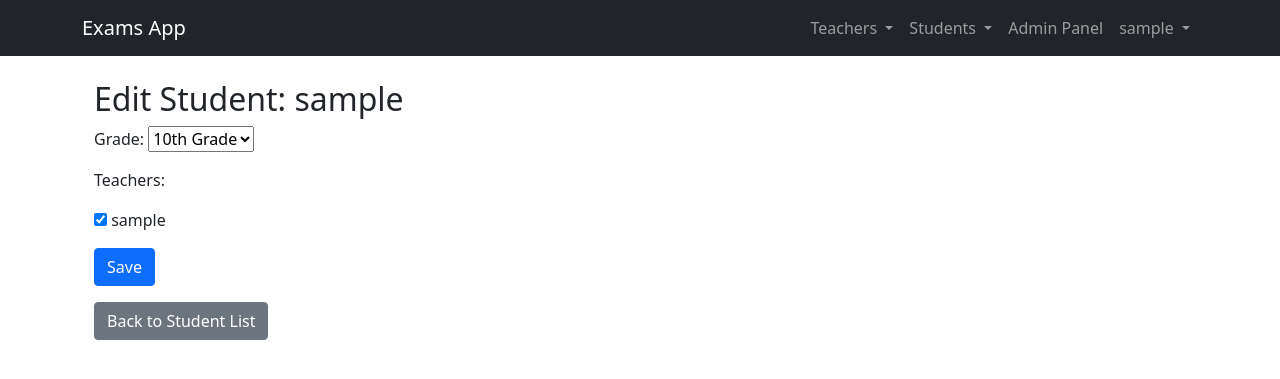
After one commit to zsbati/ExamSystem, a Django app: page /students/1/edit/ in a window 1280 px wide. The commit adds this page. Shown: the top 379 px of the page. Run offline with Django 4.2, Linux system fonts and the light colour scheme; a user stored in the database is signed in; tables that the repository leaves empty hold one stand-in row (values such as "Sample post").

Commit message:
Multiple teachers for one students, editable.

```diff
--- a/exams/admin.py
+++ b/exams/admin.py
@@ -2,6 +2,11 @@ from django.contrib import admin
 from django.contrib.auth.admin import UserAdmin
 from django.contrib.auth.models import User
 from .models import Student, Teacher
+
+
+class TeacherInline(admin.TabularInline):
+    model = Student.teachers.through
+    extra = 1
 
 
 class TeacherAdmin(admin.ModelAdmin):
@@ -18,6 +23,7 @@ class StudentAdmin(admin.ModelAdmin):
     list_display = ('user', 'grade', 'get_teachers', 'get_email')
     list_filter = ('grade',)
     search_fields = ('user__username', 'user__email')
+    inlines = [TeacherInline]
 
     def get_teachers(self, obj):
         return ", ".join([teacher.user.username for teacher in obj.teachers.all()])
--- a/exams/forms.py
+++ b/exams/forms.py
@@ -56,3 +56,11 @@ class QuestionForm(forms.ModelForm):
     class Meta:
         model = Question
         fields = ['question_text', 'correct_answer', 'answer_choices']
+
+
+class StudentForm(forms.ModelForm):
+    teachers = forms.ModelMultipleChoiceField(queryset=Teacher.objects.all(), required=False, widget=forms.CheckboxSelectMultiple)
+
+    class Meta:
+        model = Student
+        fields = ['grade', 'teachers']
--- a/exams/urls.py
+++ b/exams/urls.py
@@ -1,6 +1,7 @@
 from django.urls import path
 from django.contrib.auth import views as auth_views
 from . import views
+from .views import edit_student  # Add this import
 
 urlpatterns = [
     path('', views.home, name='home'),
@@ -10,11 +11,12 @@ urlpatterns = [
     path('change-password/', views.change_own_password, name='change_own_password'),
     path('students/', views.student_list, name='student_list'),
     path('students/create/', views.create_student, name='create_student'),
+    path('students/<int:student_id>/edit/', views.edit_student, name='edit_student'),
     path('students/<int:student_id>/delete/', views.delete_student, name='delete_student'),
     path('students/<int:student_id>/change-password/', views.change_student_password, name='change_student_password'),
     path('teachers/', views.teacher_list, name='teacher_list'),
     path('teachers/create/', views.create_teacher, name='create_teacher'),
     path('teachers/<int:teacher_id>/change-password/', views.change_teacher_password, name='change_teacher_password'),
-    path('exams/create/', views.create_exam, name='create_exam'),  # New URL pattern for creating exams
-    path('teacher/homepage/', views.teacher_homepage, name='teacher_homepage'),  # New URL pattern for teacher homepage
+    path('exams/create/', views.create_exam, name='create_exam'),
+    path('teacher/homepage/', views.teacher_homepage, name='teacher_homepage'),
 ]
--- a/exams/views.py
+++ b/exams/views.py
@@ -9,6 +9,7 @@ from django.db.models import Q
 from .forms import StudentCreationForm, TeacherCreationForm, ChangeUserPasswordForm, ExamForm, QuestionForm
 from .models import Student, Teacher, Exam, Question
 import logging
+from .forms import StudentForm
 
 logger = logging.getLogger(__name__)
 
@@ -267,3 +268,17 @@ def dashboard(request):
         'students': Student.objects.all(),
     }
     return render(request, 'exams/dashboard.html', context)
+
+
+@user_passes_test(lambda u: u.is_superuser)
+def edit_student(request, student_id):
+    student = get_object_or_404(Student, id=student_id)
+    if request.method == 'POST':
+        form = StudentForm(request.POST, instance=student)
+        if form.is_valid():
+            form.save()
+            messages.success(request, 'Student updated successfully!')
+            return redirect('student_list')
+    else:
+        form = StudentForm(instance=student)
+    return render(request, 'exams/student/edit_student.html', {'form': form, 'student': student})
--- /dev/null
+++ b/templates/exams/student/edit_student.html
@@ -0,0 +1,13 @@
+{% extends "base.html" %}
+
+{% block content %}
+<div class="container mt-4">
+    <h2>Edit Student: {{ student.user.username }}</h2>
+    <form method="post">
+        {% csrf_token %}
+        {{ form.as_p }}
+        <button type="submit" class="btn btn-primary">Save</button>
+    </form>
+    <a href="{% url 'student_list' %}" class="btn btn-secondary mt-3">Back to Student List</a>
+</div>
+{% endblock %}
--- a/templates/exams/student/student_list.html
+++ b/templates/exams/student/student_list.html
@@ -22,6 +22,7 @@
         {% for student in students %}
         <li>
             {{ student.user.username }} - Grade: {{ student.get_grade_display }} - Teacher: {{ student.teacher }}
+            <a href="{% url 'edit_student' student.id %}">Edit</a> <!-- Add Edit link here -->
         </li>
         {% empty %}
         <li>No students found.</li>
```
